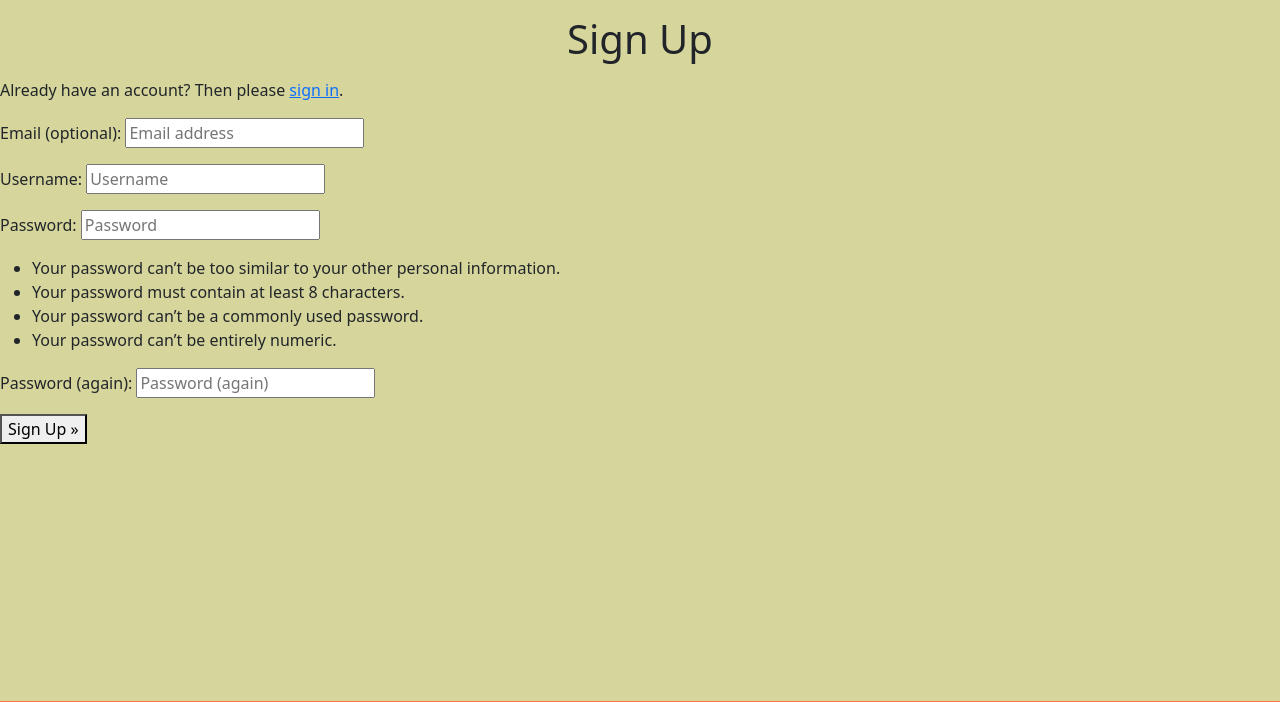
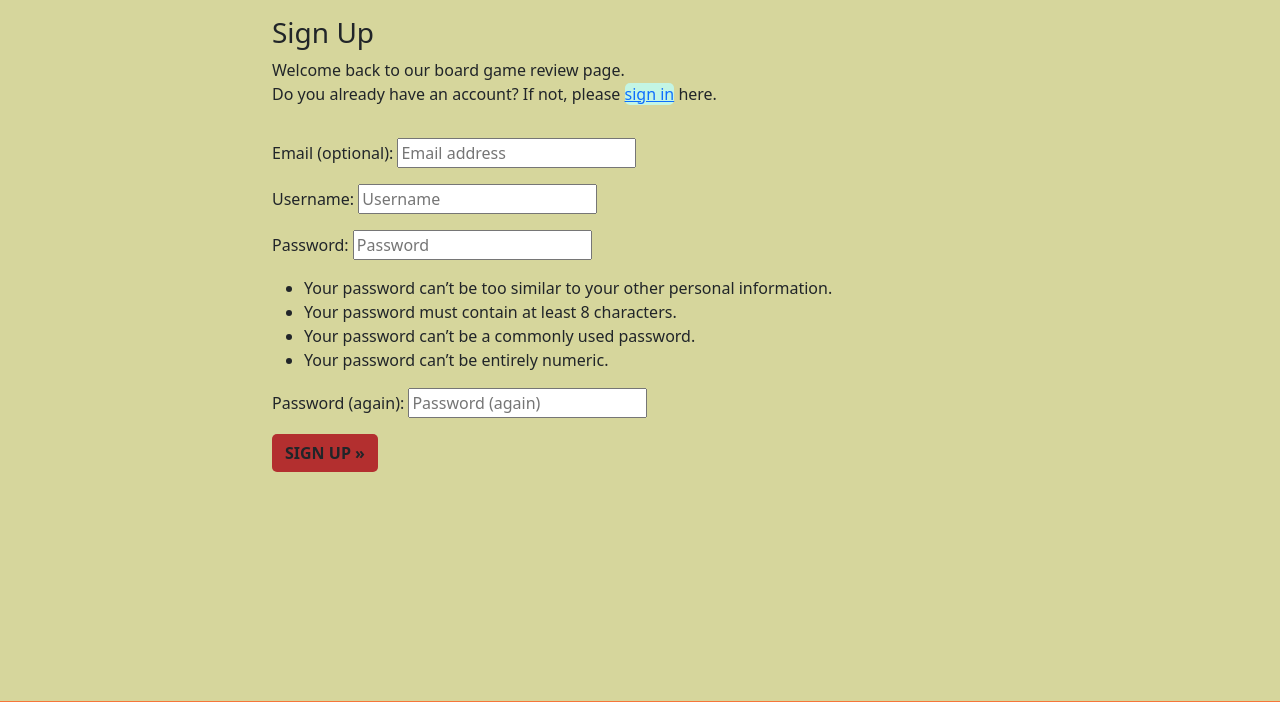
Before and after one commit to RenaSchott/Project4-BoardGameReview, a Django app: page /accounts/signup/ in a window 1280 px wide. Shown: the part 56-758 px from the top of the page. Run offline with Django 4.2, Linux system fonts and the light colour scheme; some libraries are stand-ins or nearby versions.

Commit message:
Added registration form

```diff
--- a/p4_project/settings.py
+++ b/p4_project/settings.py
@@ -27,7 +27,7 @@ BASE_DIR = Path(__file__).resolve().parent.parent
 SECRET_KEY = os.environ.get("SECRET_KEY")
 
 # SECURITY WARNING: don't run with debug turned on in production!
-DEBUG = True
+DEBUG = False
 
 ALLOWED_HOSTS = ['.gitpod.io', '.herokuapp.com']
 
--- a/templates/account/login.html
+++ b/templates/account/login.html
@@ -12,8 +12,10 @@
         <div class="col-md-8 mt-3 offset-md-2">
             <h3>{% trans "Sign In" %}</h3>
 
-            <p>{% blocktrans %}Welcome back to our board game review site. To leave a comment or like a post, please log in. If
-                you have not created an account yet, then please do so first: <a class="link" href="{{ signup_url }}">sign up</a>
+            <p>{% blocktrans %}Welcome back to our board game review site.<br>
+                To leave a comment or like a post, please log in.<br>
+                If you have not created an account yet,<br>
+                then please do so first: <a class="link" href="{{ signup_url }}">sign up</a>
                 {% endblocktrans %}</p>
         </div>
     </div>
--- a/templates/account/signup.html
+++ b/templates/account/signup.html
@@ -2,20 +2,37 @@
 
 {% load i18n %}
 
-{% block head_title %}{% trans "Signup" %}{% endblock head_title %}
+{% block head_title %}{% trans "Signup" %}{% endblock %}
 
 {% block content %}
-<h1>{% trans "Sign Up" %}</h1>
+<div class="container">
+  <div class="row">
+    <div class="col-md-8 mt-3 offset-md-2">
+      <h3>{% trans "Sign Up" %}</h3>
 
-<p>{% blocktrans %}Already have an account? Then please <a href="{{ login_url }}">sign in</a>.{% endblocktrans %}</p>
+      <p>{% blocktrans %}
+        Welcome back to our board game review page.<br>
+        Do you already have an account? If not, please
+        <a class="link" href="{{ login_url }}">sign in</a>
+        here.
+      {% endblocktrans %}</p>
+    </div>
+  </div>
+  <div class="row">
+    <div class="col-md-8 mt-3 offset-md-2">
+      <form class="signup" id="signup_form" method="post"
+        action="{% url 'account_signup' %}">
+        {% csrf_token %}
+        {{ form.as_p }}
+        {% if redirect_field_value %}
+        <input type="hidden" name="{{ redirect_field_name }}"
+          value="{{ redirect_field_value }}" />
+        {% endif %}
+        <button class="btn btn-signup right" type="submit">
+          {% trans "Sign Up" %} &raquo;</button>
+      </form>
+    </div>
+  </div>
+</div>
 
-<form class="signup" id="signup_form" method="post" action="{% url 'account_signup' %}">
-  {% csrf_token %}
-  {{ form.as_p }}
-  {% if redirect_field_value %}
-  <input type="hidden" name="{{ redirect_field_name }}" value="{{ redirect_field_value }}" />
-  {% endif %}
-  <button type="submit">{% trans "Sign Up" %} &raquo;</button>
-</form>
-
-{% endblock content %}
+{% endblock %}
```
